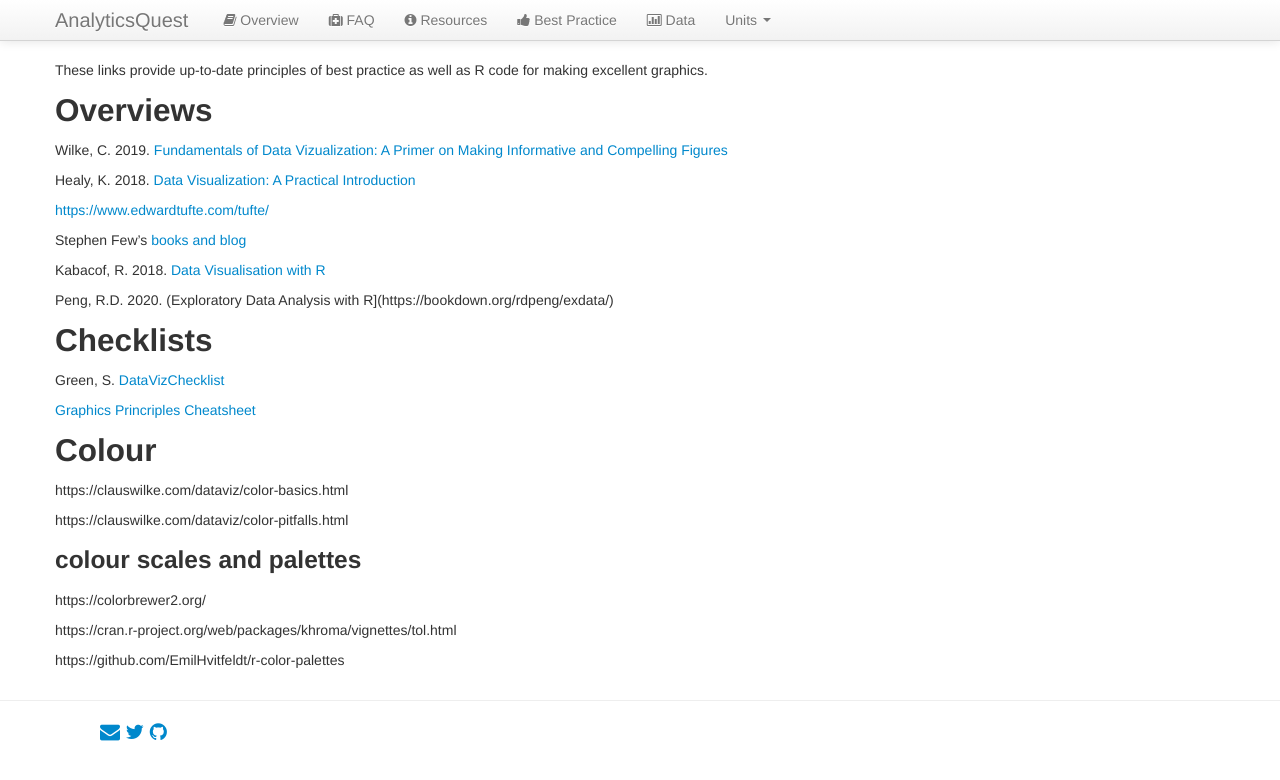
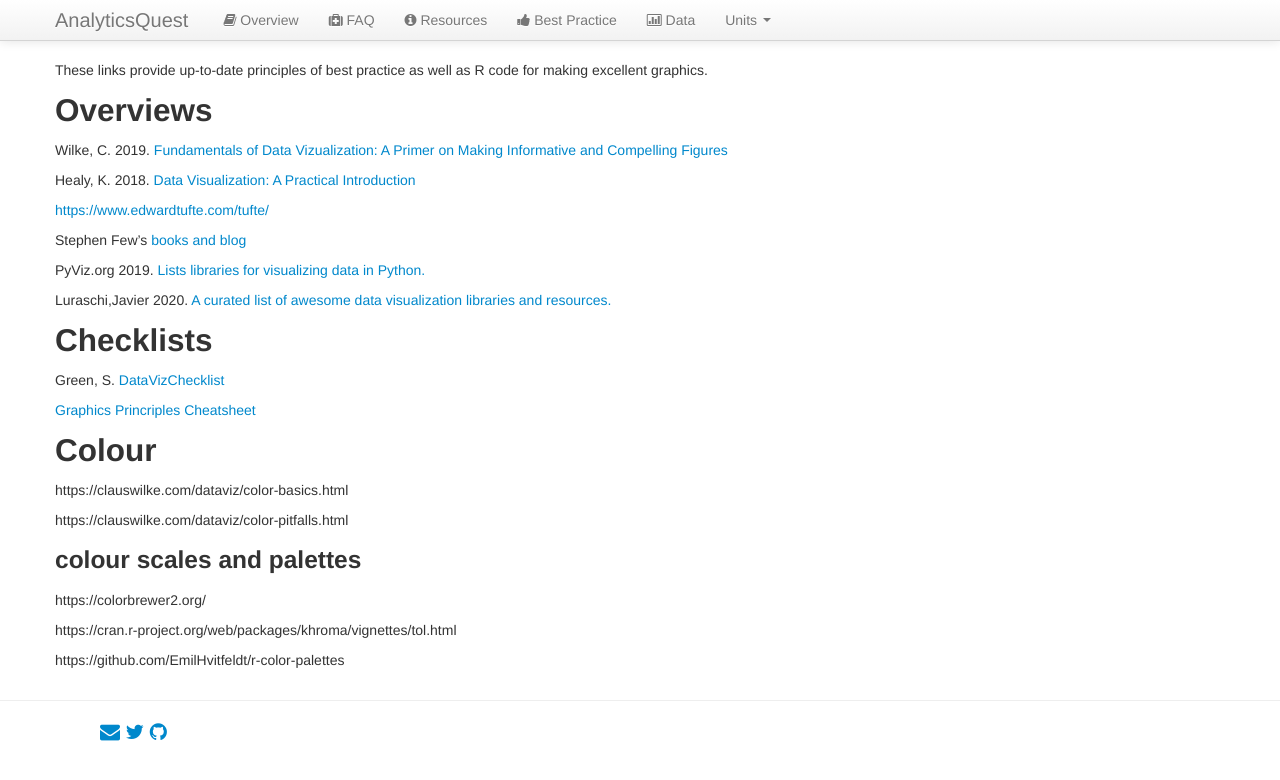
Before and after one commit to analyticsquest/analyticsquest.github.io, a Jekyll site: the page built from best/graphics.md, in a window 1280 px wide. Shown: the top 780 px of the page. Built offline with Jekyll 4.4.1, drawn with Linux system fonts in a browser that asks for light colours.

Commit message:
Update graphics.md

```diff
--- a/best/graphics.md
+++ b/best/graphics.md
@@ -15,9 +15,9 @@ Healy, K. 2018. [Data Visualization: A Practical Introduction](http://socviz.co/
 
 Stephen Few's [books and blog](http://www.perceptualedge.com/)
 
-Kabacof, R. 2018. [Data Visualisation with R](https://rkabacoff.github.io/datavis/)
+PyViz.org 2019. [Lists libraries for visualizing data in Python.](https://pyviz.org/tools)
 
-Peng, R.D. 2020. (Exploratory Data Analysis with R](https://bookdown.org/rdpeng/exdata/)
+Luraschi,Javier 2020. [A curated list of awesome data visualization libraries and resources.](https://github.com/javierluraschi/awesome-dataviz)
 
 
 ## Checklists
```
